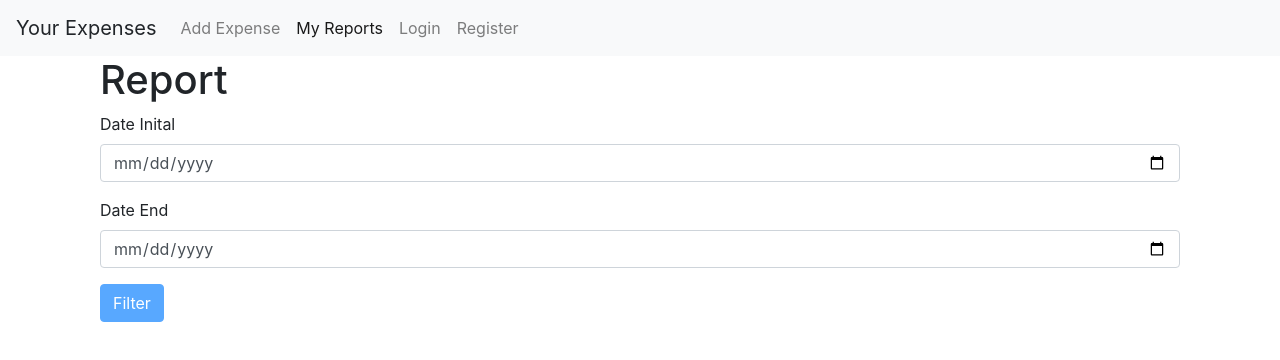
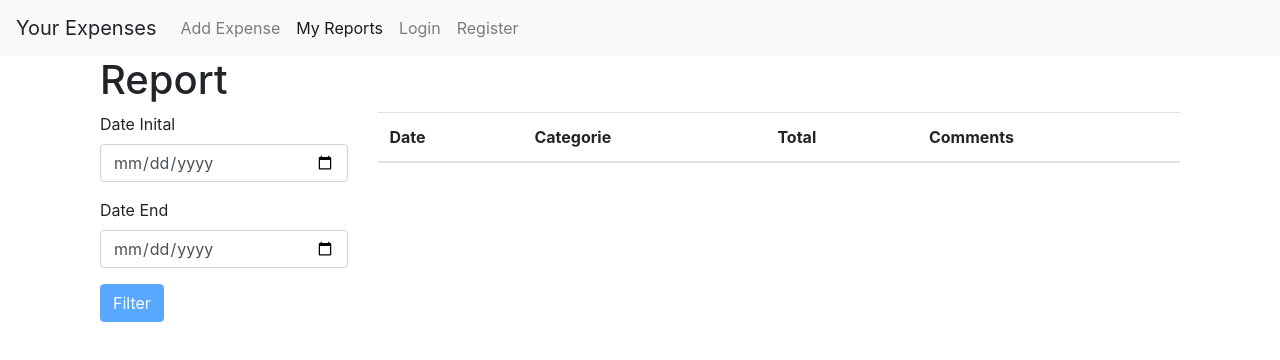
Before and after one commit to cejodrake/AnExpenseFrontEndChallenge, a React (Create React App) app: page /report in a window 1280 px wide. Shown: the top 360 px of the page. Built offline with nearby package versions, Linux system fonts and the light colour scheme.

Commit message:
create  table for show register  of the db

```diff
--- a/src/components/newExpenseForm.jsx
+++ b/src/components/newExpenseForm.jsx
@@ -76,11 +76,16 @@ class NewExpenseForm extends Form {
                 <h1> New Expense  </h1>
                 <form onSubmit={this.handleSubmit}>
                     <div className="form-group">
-                        {this.renderInput("date", "Date", "date")}
-                        {this.renderSelect("categorieId", "Categories", this.state.categories)}
-                        {this.renderInput("total", "Total", "number")}
-                        {this.renderInput("comments", "Comments")}
-                        {this.renderButton("Save")}
+                        <div className="row">
+
+                            <div className="col-l5">
+                                {this.renderInput("date", "Date", "date")}
+                                {this.renderSelect("categorieId", "Categories", this.state.categories)}
+                                {this.renderInput("total", "Total", "number")}
+                                {this.renderInput("comments", "Comments")}
+                                {this.renderButton("Save")}
+                            </div>
+                        </div>
                     </div>
                 </form>
             </div>
--- a/src/components/reportForm.jsx
+++ b/src/components/reportForm.jsx
@@ -2,12 +2,15 @@ import React from "react";
 import Form from './common/form';
 
 import Joi from 'joi-browser';
+import { toast } from 'react-toastify';
 
+import { getExpensesForFilter } from './../services/reportService';
 
 class ReportForm extends Form {
     state = {
         data: { dateInitial: "", dateEnd: "" },
         errors: {},
+        message: "",
         allExpenses: []
     }
 
@@ -20,30 +23,66 @@ class ReportForm extends Form {
 
     doSubmit = async () => {
         try {
-            const res = "" // here I should call my service  report
-            window.location = "/"
+            const { data: allExpenses } = await getExpensesForFilter(this.state.data);
+            console.log(allExpenses)
+            this.setState({ allExpenses })
+
         } catch (ex) {
             if (ex.response && ex.response.status === 400) {
                 const errors = { ...this.state.errors };
-                errors.dateInitial = ex.response.data;
+                errors.dateEnd = ex.response.data;
                 this.setState({ errors });
             }
         }
     }
 
     render() {
+        const { allExpenses, message } = this.state
+
+        if (allExpenses === []) return toast.success("error");
+
         return (
+
             <div className="container">
                 <h1> Report</h1>
                 <form onSubmit={this.handleSubmit}>
+                    <div className="row">
+                        <div className="col-3">
+                            {this.renderInput("dateInitial", "Date Inital", "date")}
+                            {this.renderInput("dateEnd", "Date End", "date")}
+                        </div>
+                        <div className="col">
+                            <table className="table">
+                                <thead>
+                                    <tr>
+                                        <th scope="col">Date</th>
+                                        <th scope="col">Categorie</th>
+                                        <th scope="col">Total</th>
+                                        <th scope="col">Comments</th>
+                                    </tr>
+                                </thead>
+                                <tbody>
+
+                                    {allExpenses.map(info => (
+                                        <tr key={info._id}>
+                                            <td>{info.date}</td>
+                                            <td>{info.categorie.name}</td>
+                                            <td>{info.total}</td>
+                                            <td> {info.comments}</td>
+
+                                        </tr>
+                                    ))}
 
 
-                    {this.renderInput("dateInitial", "Date Inital", "date")}
-                    {this.renderInput("dateEnd", "Date End", "date")}
+                                </tbody>
+                            </table>
 
-                    <tbody>
 
-                    </tbody>
+                        </div>
+                    </div>
+
+
+
                     {this.renderButton("Filter")}
                 </form>
 
--- a/src/services/reportService.js
+++ b/src/services/reportService.js
@@ -5,7 +5,7 @@ import { apiUrl } from '../config.json';
 const apiEndPoint = apiUrl + '/report';
 
 
-export function getAllExpenses(dates) {
+export function getExpensesForFilter(dates) {
     return http.post(apiEndPoint, {
         dateInitial: dates.dateInitial,
         dateEnd: dates.dateEnd
```
